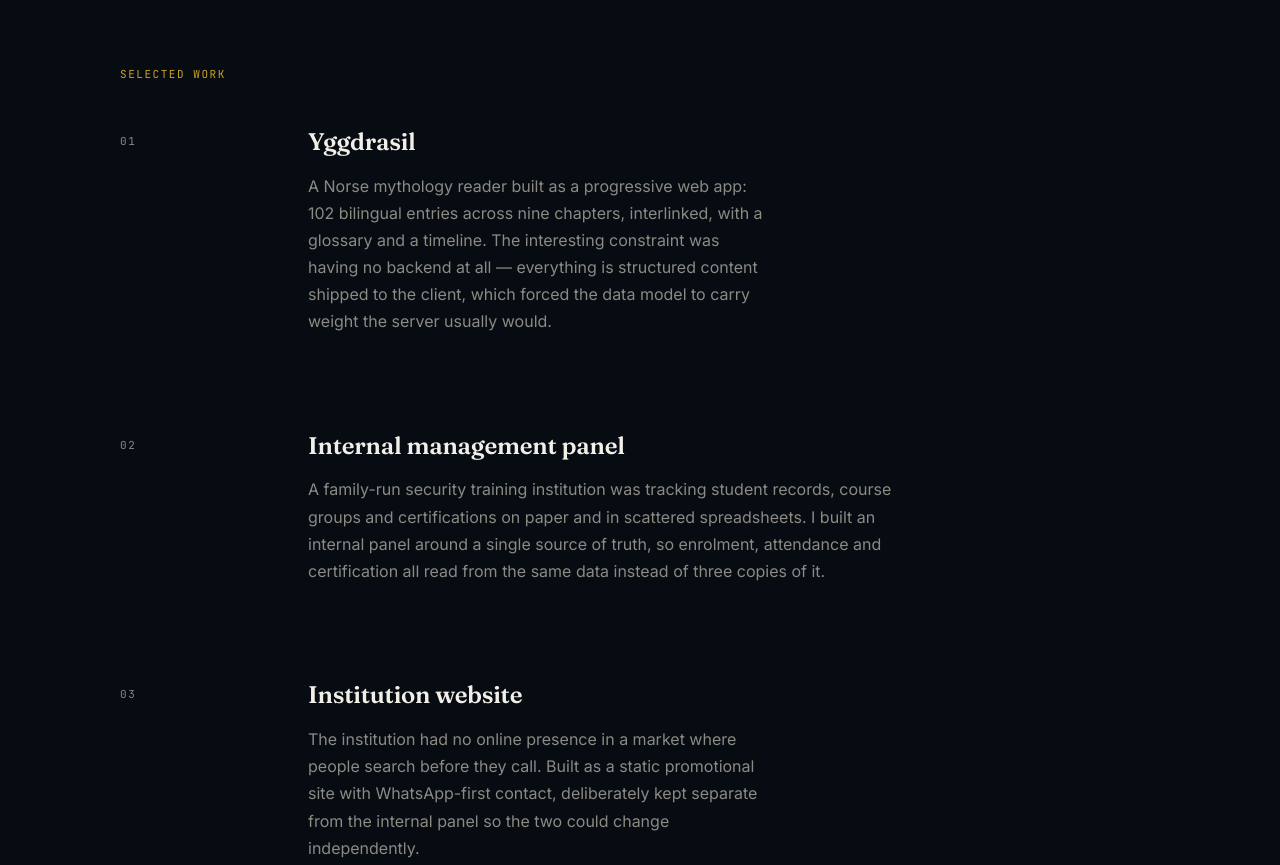
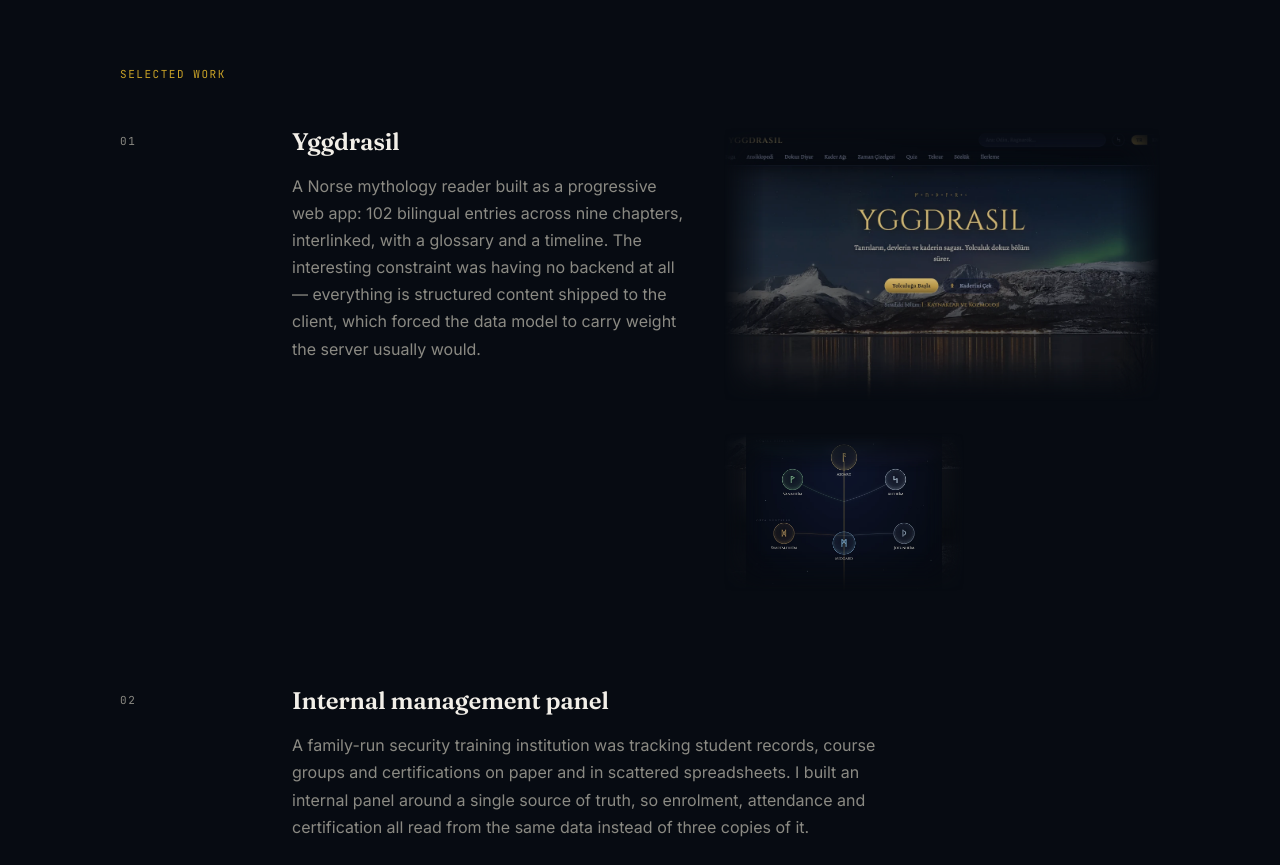
Before and after one commit to atanurgul/atanurgul.dev, a plain HTML site: page index.html in a window 1280 px wide. Shown: the part 1000-1865 px from the top of the page. Drawn offline with Linux system fonts and the light colour scheme.

Commit message:
work images with soft mask

```diff
--- a/index.html
+++ b/index.html
@@ -36,6 +36,10 @@
         <h3 class="project-title">Yggdrasil</h3>
         <p class="body">A Norse mythology reader built as a progressive web app: 102 bilingual entries across nine chapters, interlinked, with a glossary and a timeline. The interesting constraint was having no backend at all — everything is structured content shipped to the client, which forced the data model to carry weight the server usually would.</p>
       </div>
+      <div class="row-media">
+        <img class="shot" src="images/yggdrasil-home.webp" width="1100" height="690" loading="eager" alt="Yggdrasil home page: the title set over a night-time mountain and fjord landscape, with chapter navigation across the top and two buttons below the introduction.">
+        <img class="shot shot-small" src="images/yggdrasil-realms.webp" width="940" height="620" loading="eager" alt="Detail of the Nine Realms diagram: realms drawn as labelled rune circles joined by faint branching lines.">
+      </div>
     </article>
 
     <article class="row row-wide">
@@ -51,6 +55,9 @@
       <div class="row-text">
         <h3 class="project-title">Institution website</h3>
         <p class="body">The institution had no online presence in a market where people search before they call. Built as a static promotional site with WhatsApp-first contact, deliberately kept separate from the internal panel so the two could change independently.</p>
+      </div>
+      <div class="row-media">
+        <img class="shot shot-pale" src="images/institution-home.webp" width="940" height="590" loading="eager" alt="The institution's home page: a centred crest above a two-line headline and a short introductory paragraph on a pale background.">
       </div>
     </article>
 
--- a/styles.css
+++ b/styles.css
@@ -12,9 +12,9 @@
   --pad: 40px;
   --gap: 160px;
   --rail: 140px;
-  --rail-gap: 48px;
+  --rail-gap: 32px;
   --indent: calc(var(--rail) + var(--rail-gap));
-  --measure: 460px;
+  --measure: 400px;
   --measure-wide: 620px;
   --ease: cubic-bezier(0.16, 1, 0.3, 1);
 }
@@ -139,6 +139,37 @@
 
 .row + .row { margin-top: 96px; }
 
+.row-media {
+  display: flex;
+  flex-direction: column;
+  gap: 32px;
+}
+
+/* Screenshots sit straight on the background: the mask dissolves all four
+   edges so nothing reads as a framed rectangle, and the brightness drop stops
+   a pale screenshot punching a hole in the page. */
+.shot {
+  display: block;
+  width: 100%;
+  height: auto;
+  filter: brightness(0.9);
+  -webkit-mask-image:
+    linear-gradient(to right, transparent 0, #000 40px, #000 calc(100% - 40px), transparent 100%),
+    linear-gradient(to bottom, transparent 0, #000 40px, #000 calc(100% - 40px), transparent 100%);
+  -webkit-mask-composite: source-in;
+  mask-image:
+    linear-gradient(to right, transparent 0, #000 40px, #000 calc(100% - 40px), transparent 100%),
+    linear-gradient(to bottom, transparent 0, #000 40px, #000 calc(100% - 40px), transparent 100%);
+  mask-composite: intersect;
+}
+
+.shot-small { width: 55%; }
+
+/* The brief's 90% is enough for a dark screenshot but not a pale one: this
+   page averages 215/255 against an 11/255 ground and reads as a lit panel. */
+.shot-pale { filter: brightness(0.62); }
+
+
 .index {
   padding-top: 8px;
   color: var(--muted);
@@ -220,4 +251,6 @@
   }
 
   .experiment { margin-left: 0; }
+
+  .shot-small { width: 70%; }
 }
```
Also changed, not shown: images/institution-home.webp (added), images/yggdrasil-home.webp (added), images/yggdrasil-realms.webp (added).
